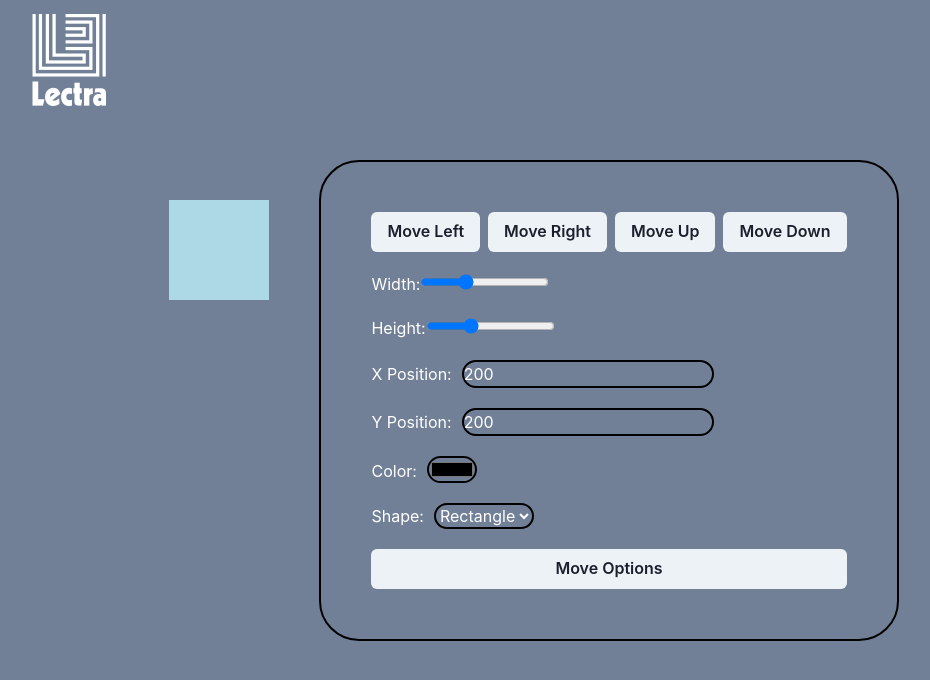
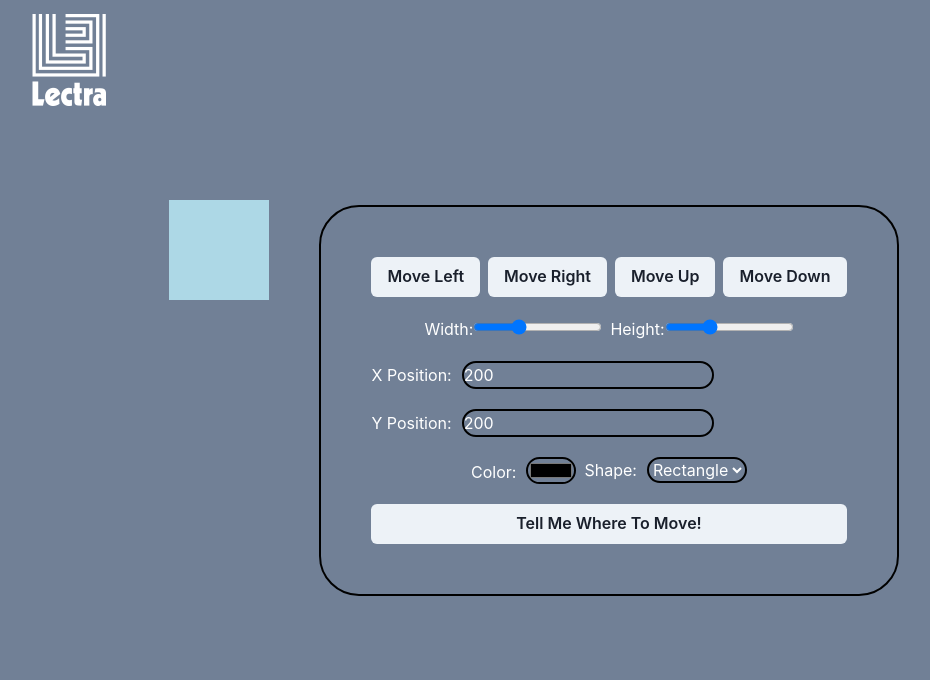
Before and after one commit to tomofficer/svgProject, a React (Create React App) app: page / in a window 1280 px wide. Shown: the top 680 px of the page, without its empty margins (31-961 px from the left). Built offline with nearby package versions, Linux system fonts and the light colour scheme.

Commit message:
added typewriter reset functionality

```diff
--- a/public/index.html
+++ b/public/index.html
@@ -24,7 +24,7 @@
       work correctly both with client-side routing and a non-root public URL.
       Learn how to configure a non-root public URL by running `npm run build`.
     -->
-    <title>Lectra | Interactive Svg</title>
+    <title>Lectra | Svg Project </title>
   </head>
   <body>
     <noscript>You need to enable JavaScript to run this app.</noscript>
--- a/src/InteractiveSvg.js
+++ b/src/InteractiveSvg.js
@@ -12,6 +12,7 @@ import {
   PopoverBody,
   Input,
   Text,
+  Center,
 } from '@chakra-ui/react';
 import SvgShape from './SvgShape';
 import Typewriter from 'react-typewriter';
@@ -128,21 +129,21 @@ const InteractiveSvg = () => {
   };
 
   //Text Command Options
-  const movementOptions = ['Move Left', 'Move Right', 'Move Up', 'Move Down'];
+  const movementOptions = ['Move left', 'Move right', 'Move up', 'Move down'];
 
   //Text Command Handler
   const handleMovementOption = (option) => {
     switch (option) {
-      case 'Move Left':
+      case 'Move left':
         moveLeft();
         break;
-      case 'Move Right':
+      case 'Move right':
         moveRight();
         break;
-      case 'Move Up':
+      case 'Move up':
         moveUp();
         break;
-      case 'Move Down':
+      case 'Move down':
         moveDown();
         break;
       default:
@@ -174,6 +175,14 @@ const InteractiveSvg = () => {
     }
   };
 
+  // Key for the Typewriter component
+  const [typewriterKey, setTypewriterKey] = useState(0);
+
+  // Increment key to trigger re-render
+  const resetTypewriter = () => {
+    setTypewriterKey((prevKey) => prevKey + 1);
+  };
+
   return (
     <Box onMouseMove={onDrag} onMouseUp={stopDrag} onMouseLeave={stopDrag}>
       <VStack
@@ -189,6 +198,9 @@ const InteractiveSvg = () => {
           <Button onClick={moveUp}>Move Up</Button>
           <Button onClick={moveDown}>Move Down</Button>
         </HStack>
+
+        <Center>
+          <HStack>
             <label>
               Width:
               <input
@@ -209,6 +221,9 @@ const InteractiveSvg = () => {
                 onChange={handleHeightChange}
               />
             </label>
+          </HStack>
+        </Center>
+
         <label>
           <span style={{ marginRight: '10px' }}>X Position:</span>
           <input
@@ -237,6 +252,9 @@ const InteractiveSvg = () => {
             }}
           />
         </label>
+
+        <Center>
+          <HStack>
             <label>
               <span style={{ marginRight: '10px' }}>Color:</span>
               <input
@@ -266,18 +284,20 @@ const InteractiveSvg = () => {
                 <option value='line'>Line</option>
               </select>
             </label>
+          </HStack>
+        </Center>
 
-        <Popover>
+        <Popover onClose={resetTypewriter}>
           <PopoverTrigger>
-            <Button>Move Options</Button>
+            <Button>Tell Me Where To Move!</Button>
           </PopoverTrigger>
           <PopoverContent>
             <PopoverArrow />
             <PopoverCloseButton />
             <PopoverBody color='black'>
-              <Typewriter typing={1}>
+              <Typewriter key={typewriterKey} typing={1}>
                 {
-                  'Tell me what to do - you can say something like: Move Up, Move Right, Move Left, Move Down...'
+                  'Tell me what to do - you can say something like: Move up, Move right, Move left, Move down...'
                 }
               </Typewriter>
               <Input
```
Lines whose indentation alone changed are shown as unchanged.
